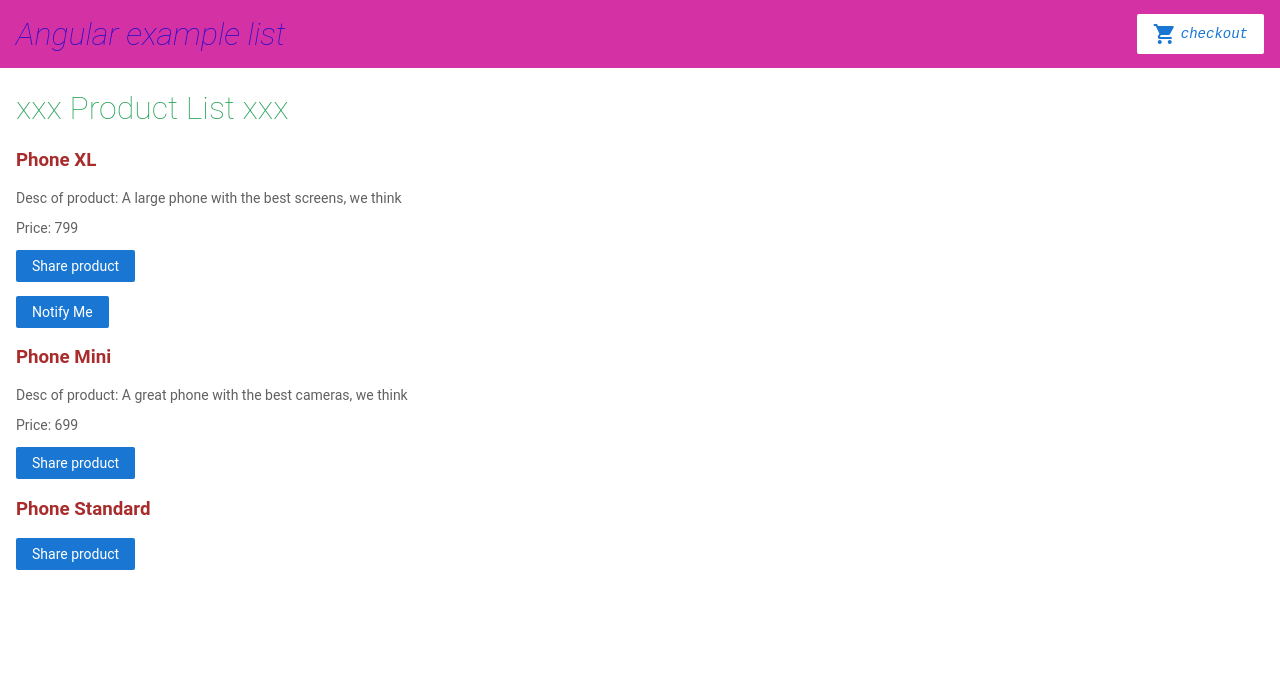
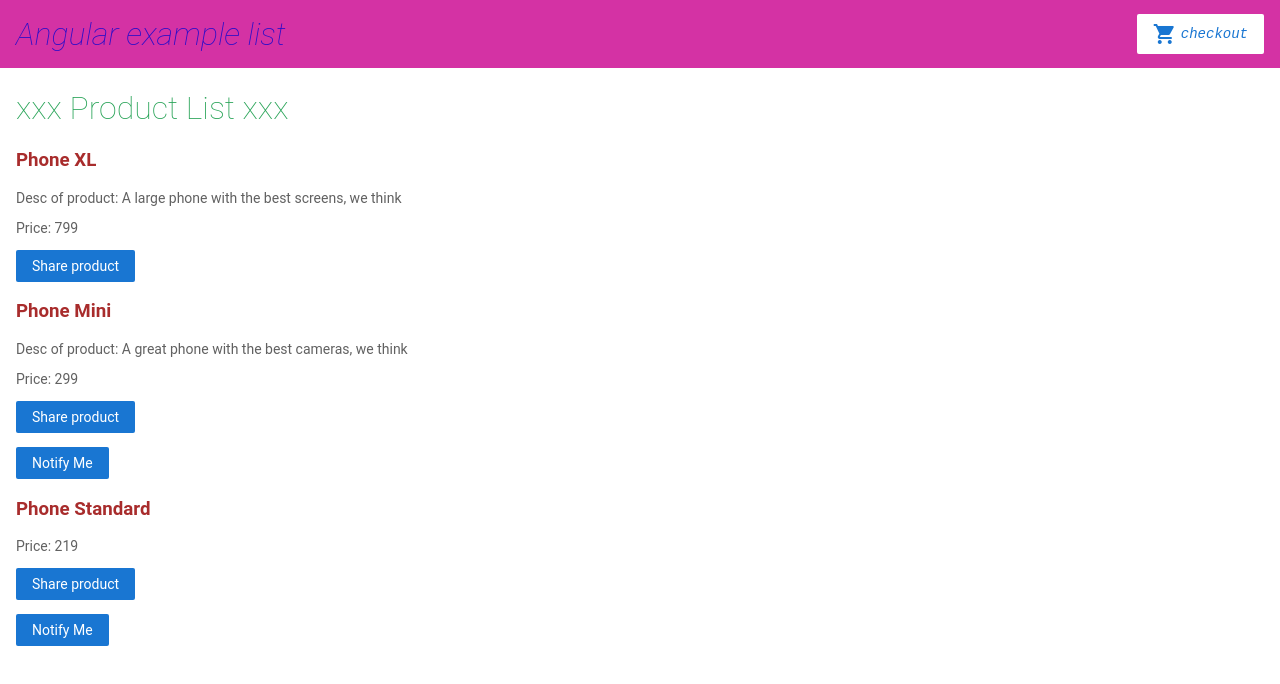
Before and after one commit to dieterjava/angular-dtbng7, an Angular app: page / in a window 1280 px wide. Shown: the top 684 px of the page. Built offline with nearby package versions, Linux system fonts and the light colour scheme.

Commit message:
2 files modified

```diff
--- a/src/app/product-alerts/product-alerts.component.html
+++ b/src/app/product-alerts/product-alerts.component.html
@@ -1,3 +1,3 @@
-<p *ngIf="product.price > 700">
+<p *ngIf="product.price < 400">
   <button (click)="notify.emit()">Notify Me</button>
 </p>
--- a/src/app/products.ts
+++ b/src/app/products.ts
@@ -10,12 +10,12 @@ export const products = [
   },
   {
     name: 'Phone Mini',
-    price: 699,
+    price: 299,
     description: 'A great phone with  the best cameras, we think'
   },
   {
     name: 'Phone Standard',
-    price: 0,  // validation of 0 is funny :-)
+    price: 219,  // validation of 0 is funny :-)
     description: ''
   }
 ];
```
